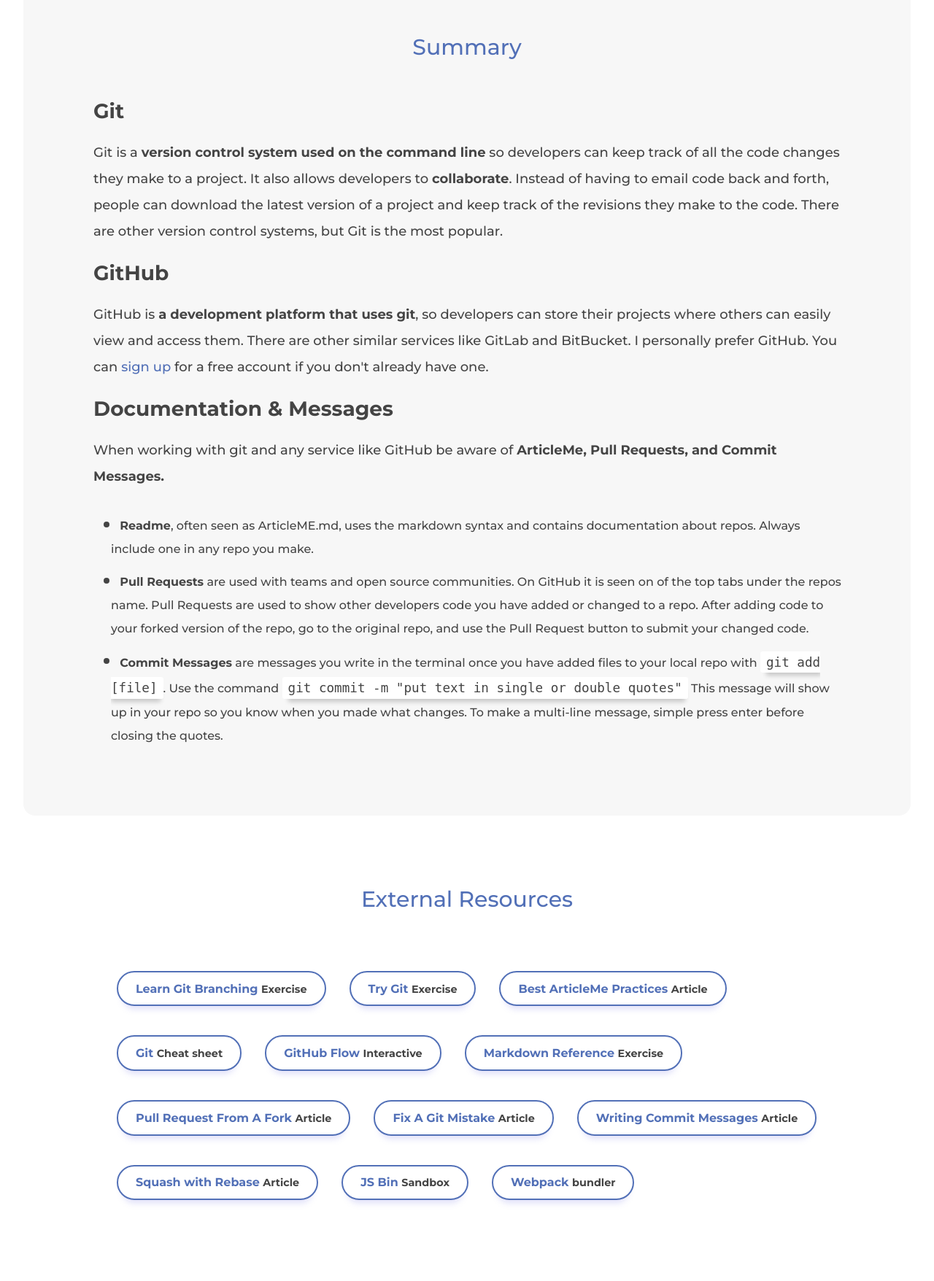
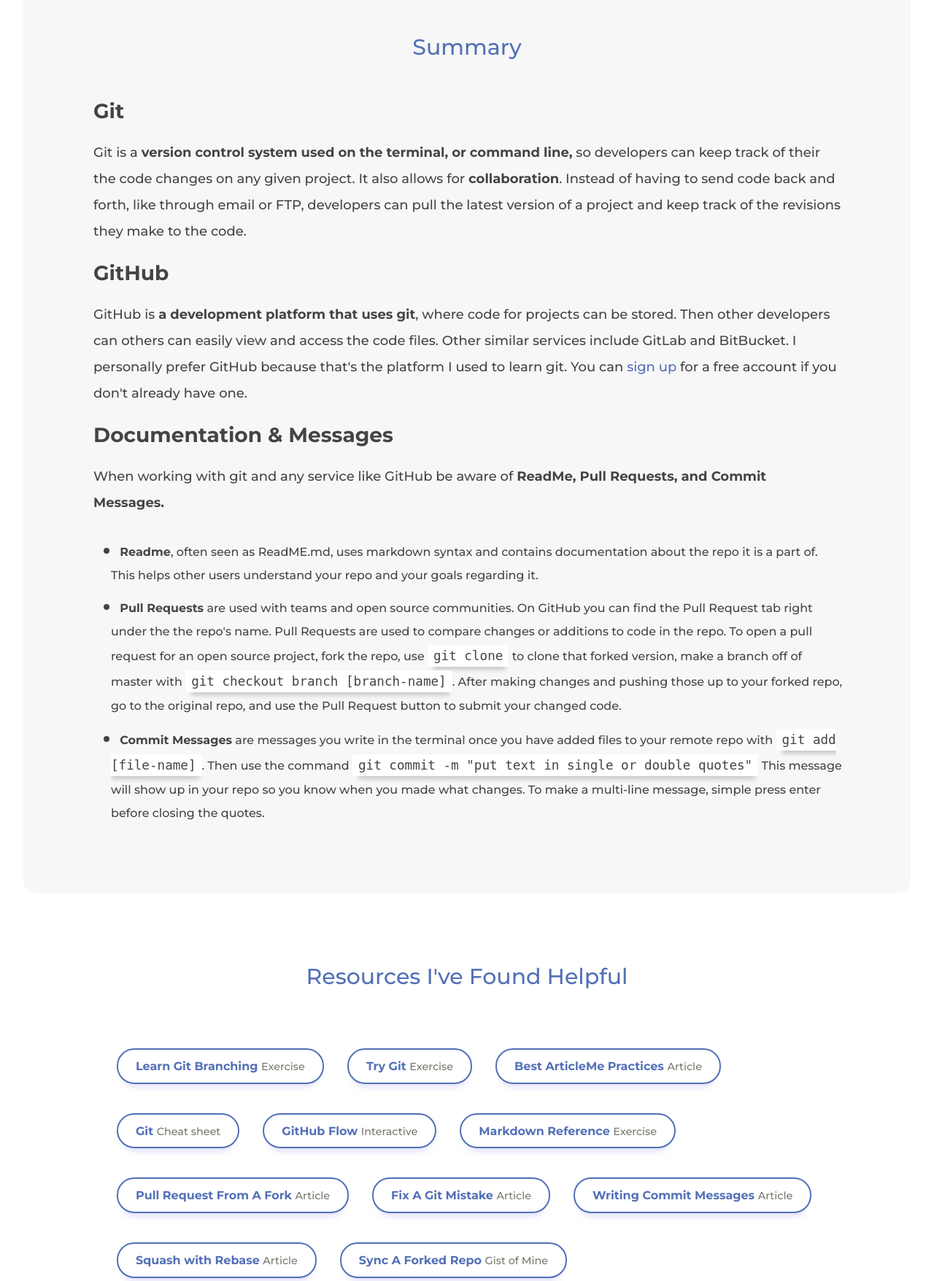
Before and after one commit to sparkbox/full-stack-beginners-guide, a web app: file git.html in a window 1280 px wide. Shown: the part 195-1951 px from the top of the page at 73% size. Run offline with its HTML, style and script files only (its server is not run), Linux system fonts and the light colour scheme.

Commit message:
fix: spelling and grammar

```diff
--- a/git.html
+++ b/git.html
@@ -21,96 +21,116 @@
         <section>
           <h3 class="section__subtitle">Git</h3>
           <p class="section__copy">
-            Git is a <strong>version control system used on the command line</strong> so developers can keep track of all the code changes they make to a project. It also allows developers to <strong>collaborate</strong>. Instead of having to email code back and forth, people can download the latest version of a project and keep track of the revisions they make to the code. There are other version control systems, but Git is the most popular.
+          Git is a <strong>version control system used on the terminal, or command line,</strong> so
+          developers can keep track of their the code changes on any given project. It also allows
+          for <strong>collaboration</strong>. Instead of having to send code back and forth, like
+          through email or FTP, developers can pull the latest version of a project and keep track of
+          the revisions they make to the code.
           </p>
         </section>
         <section>
           <h3 class="section__subtitle">GitHub</h3>
           <p class="section__copy">
-            GitHub is <strong>a development platform that uses git</strong>, so developers can store their projects where others can easily view and access them. There are other similar services like GitLab and BitBucket. I personally prefer GitHub. You can
-            <a href="https://github.com/join" target="_blank" class="section__link">sign up</a> for a free account if you don't already have one.          </p>
+          GitHub is <strong>a development platform that uses git</strong>, where code for projects can
+          be stored. Then other developers can others can easily view and access the code files. Other
+          similar services include GitLab and BitBucket. I personally prefer GitHub because that's the
+          platform I used to learn git. You can <a href="https://github.com/join" target="_blank" class="section__link">
+          sign up</a> for a free account if you don't already have one.
+          </p>
         </section>
         <section>
           <h3 class="section__subtitle">Documentation & Messages</h3>
           <p class="section__copy">
-            When working with git and any service like GitHub be aware of <strong>ArticleMe, Pull Requests, and Commit Messages.</strong>
+          When working with git and any service like GitHub be aware of <strong>ReadMe, Pull Requests,
+          and Commit Messages.</strong>
           </p>
           <ul class="list">
             <li class="list__item">
-                <strong>Readme</strong>, often seen as ArticleME.md, uses the markdown syntax and contains documentation about repos. Always include one in any repo you make.
+            <strong>Readme</strong>, often seen as ReadME.md, uses markdown syntax and contains
+            documentation about the repo it is a part of. This helps other users understand your
+            repo and your goals regarding it.
             </li>
             <li class="list__item">
-                <strong>Pull Requests</strong> are used with teams and open source communities. On GitHub it is seen on of the top tabs under the repos name. Pull Requests are used to show other developers code you have added or changed to a repo. After adding code to your forked version of the repo, go to the original repo, and use the Pull Request button to submit your changed code.
+            <strong>Pull Requests</strong> are used with teams and open source communities. On GitHub
+            you can find the Pull Request tab right under the the repo's name. Pull Requests are used
+            to compare changes or additions to code in the repo. To open a pull request for an open
+            source project, fork the repo, use <code class="code">git clone</code> to clone that forked
+            version, make a branch off of master with <code class="code">git checkout branch
+            [branch-name]</code>. After making changes and pushing those up to your forked repo, go to
+            the original repo, and use the Pull Request button to submit your changed code.
             </li>
             <li class="list__item">
-                <strong>Commit Messages</strong> are messages you write in the terminal once you have added files to your local repo with
-                <code class="code">git add [file]</code>. Use the command
-                <code class="code">git commit -m "put text in single or double quotes"</code> This message will show up in your repo so you know when you made what changes. To make a multi-line message, simple press enter before closing the quotes.
+            <strong>Commit Messages</strong> are messages you write in the terminal once you have added files
+            to your remote repo with <code class="code">git add [file-name]</code>. Then use the command
+            <code class="code">git commit -m "put text in single or double quotes"</code> This message will
+            show up in your repo so you know when you made what changes. To make a multi-line message,
+            simple press enter before closing the quotes.
             </li>
           </ul>
           </section>
         </div>
         <!-- resources section -->
         <div class="theme theme--resources">
-          <h2 class="theme__title">External Resources</h2>
+          <h2 class="theme__title">Resources I've Found Helpful</h2>
           <section class="section resources">
-            <a class="resources__link" href="https://learngitbranching.js.org/" target="_blank" aria-label="Interactive exercise on git branching">Learn Git Branching
+            <a class="resources__link" href="https://learngitbranching.js.org/" target="_blank">Learn Git Branching
               <span class="resources__meta">Exercise</span>
             </a>
-            <a class="resources__link" href="https://try.github.io/levels/1/challenges/1" target="_blank" aria-label="Interactive command line simulation to try git">Try Git
+            <a class="resources__link" href="https://try.github.io/levels/1/challenges/1" target="_blank">Try Git
               <span class="resources__meta">Exercise</span>
             </a>
-            <a class="resources__link" href="https://github.com/jehna/Articleme-best-practices" target="_blank" aria-label="An example ArticleMe that you can clone, in a GitHub repo">Best ArticleMe Practices
+            <a class="resources__link" href="https://github.com/jehna/Articleme-best-practices" target="_blank">Best ArticleMe Practices
               <span class="resources__meta">Article</span>
             </a>
-            <a class="resources__link" href="https://services.github.com/on-demand/downloads/github-git-cheat-sheet.pdf" target="_blank" aria-label="A PDF of commonly used git commands">Git
+            <a class="resources__link" href="https://services.github.com/on-demand/downloads/github-git-cheat-sheet.pdf" target="_blank">Git
               <span class="resources__meta">Cheat sheet</span>
             </a>
-            <a class="resources__link" href="https://guides.github.com/introduction/flow/" target="_blank" aria-label="An introduction to GitHub flow, highlighting each step of a contribution to a team's project">GitHub Flow
+            <a class="resources__link" href="https://guides.github.com/introduction/flow/" target="_blank">GitHub Flow
               <span class="resources__meta">Interactive</span>
             </a>
-            <a class="resources__link" href="http://commonmark.org/help/tutorial/" target="_blank" aria-label="Tutorial on markdown, where each section includes an example">Markdown Reference
+            <a class="resources__link" href="http://commonmark.org/help/tutorial/" target="_blank">Markdown Reference
               <span class="resources__meta">Exercise</span>
             </a>
-            <a class="resources__link" href="https://help.github.com/articles/creating-a-pull-request-from-a-fork/" target="_blank" aria-label="GitHub Help article with an 8 step outline">Pull Request From A Fork
+            <a class="resources__link" href="https://help.github.com/articles/creating-a-pull-request-from-a-fork/" target="_blank">Pull Request From A Fork
               <span class="resources__meta">Article</span>
             </a>
-            <a class="resources__link" href="http://ohshitgit.com/" target="_blank" aria-label="Example of git mistakes and how to fix them">Fix A Git Mistake
+            <a class="resources__link" href="http://ohshitgit.com/" target="_blank">Fix A Git Mistake
               <span class="resources__meta">Article</span>
             </a>
-            <a class="resources__link" href="https://github.com/erlang/otp/wiki/Writing-good-commit-messages" target="_blank" aria-label="A GitHub repo wiki on do's and don'ts with an example commit message">Writing Commit Messages
+            <a class="resources__link" href="https://github.com/erlang/otp/wiki/Writing-good-commit-messages" target="_blank">Writing Commit Messages
               <span class="resources__meta">Article</span>
             </a>
-            <a class="resources__link" href="http://gitready.com/advanced/2009/02/10/squashing-commits-with-rebase.html" target="_blank" aria-label="A GitHub repo wiki on do's and don'ts with an example commit message">Squash with Rebase
+            <a class="resources__link" href="http://gitready.com/advanced/2009/02/10/squashing-commits-with-rebase.html" target="_blank">Squash with Rebase
               <span class="resources__meta">Article</span>
             </a>
-            <a class="resources__link" href="https://jsbin.com/">JS Bin
-              <span class="resources__meta">Sandbox</span>
-            </a>
-            <a class="resources__link" href="https://github.com/webpack/webpack">Webpack
-              <span class="resources__meta">bundler</span>
+            <a class="resources__link" href="https://gist.github.com/corinneling/c027da69442ea08c5e67e71f72afe3c8" target="_blank">Sync A Forked Repo
+              <span class="resources__meta">Gist of Mine</span>
             </a>
             </section>
           </div>
           <!-- cheat sheet section -->
           <div class="theme theme--grey">
-            <h2 class="theme__title">CheatSheet</h2>
+            <h2 class="theme__title">Cheat Sheet</h2>
             <section class="section">
               <h3 class="section__subtitle">How to set up a GitHub Repo</h3>
               <div class="code__wrapper">
-                <code class="code code__block">touch ArticleME.md
+                <code class="code code__block">touch ReadME.md
                   git init
-                  git add ArticleME.md
+                  git add ReadME.md
                   git commit -m "first commit"
                   git remote add origin [github_repo_url]
                   git push -u origin master</code>
               </div>
-            </section>
-            <section class="section">
               <h3 class="section__subtitle">Add Changed Files</h3>
               <div class="code__wrapper">
                 <code class="code code__block">git status
                   git add [name_of_file]</code>
+              </div>
+              <h3 class="section__subtitle">Local, Remote, and Origin</h3>
+              <div class="code__wrapper">
+                <code class="code code__block">// local environment refers to your personal computer
+                  // remote refers to an in between state. It's where all of your files are stored when they committed but not yet pushed
+                  // origin refers to GitHub's environment</code>
               </div>
             </section>
           </div>
@@ -120,13 +140,17 @@
           <section class="section">
             <h3 class="section__subtitle section__subtitle--line">Contribute to this website</h3>
             <p class="section__copy">
-                You will need a basic understanding of html and css. Go to
-                <a class="section__link" href="#" target="_blank">this repository</a>,
-                or repo, on GitHub. Find an issue, and leave a comment letting other users know you will be working on that issue. Fork the repo, clone it, and start tackling your issue
+            You will need a basic understanding of html and css. Go to <a class="section__link" href="https://github.com/corinneling/beginners-guide" target="_blank">
+            this repository</a>, or repo, on GitHub. Fork the repo, clone it, and add something you've
+            learned about web development ot the bottom of the ReadME.md. And, if there are any issues
+            in the Issue tab, comment that you will be working on it. and start tackling the issue.
             </p>
             <h3 class="section__subtitle section__subtitle--line">Create your own repo or contribute to Open Source</h3>
             <p class="section__copy">
-                Create a repo for a project you are interested in starting, such as a personal website. Create a ArticleMe for the repo with some documentation, and try and make small, well documented commits. If you would rather contribute to an existing repo, check out these resources to find an Open Source project you are interested in:
+              Create a repo for a project you are interested in starting, such as a personal website.
+              Create a ReadME for the repo with some documentation, and try and make small, well documented
+              commits. If you would rather contribute to an existing repo, check out the following links to find
+              an Open Source project you are interested in:
             </p>
             <ul class="list">
               <li class="list__item">
@@ -138,11 +162,16 @@
                 Curated list of projects for new contributors
               </li>
             </ul>
-              <p class="section__copy">
-                For Help Visit <a href="https://github.community/" target="_blank" class="section__link" aria-label="Post a question or see what others asked">the GitHub Community Forum</a>
-              </p>
           </section>
         </div>
     </main>
+    <div class="pre-footer">
+      <div class="pre-footer__left">
+        <h2 class="pre-footer__title">Connect With The Community</h2>
+      </div>
+      <div class="pre-footer__right">
+        <a class="pre-footer__link" href="connect.html">Learn More</a>
+      </div>
+    </div>
   </body>
 </html>
--- a/src/scss/_component.resources.scss
+++ b/src/scss/_component.resources.scss
@@ -55,6 +55,7 @@
 
   &__meta {
     font-size: 0.9rem;
+    font-weight: normal;
     color: $c-old-silver;
 
     .resources__link:hover & {
--- a/src/scss/_settings.general.scss
+++ b/src/scss/_settings.general.scss
@@ -20,7 +20,7 @@
   max-width: 100rem;
 
   @media (min-width: $first-bp) {
-    margin: 1rem;
+    margin: 1rem auto;
   }
 
   &--home {
--- a/src/scss/_settings.variables.scss
+++ b/src/scss/_settings.variables.scss
@@ -5,8 +5,8 @@
 $c-white: #fff;
 $c-grey-blue: #6a758f;
 $c-blue-yonder: #5270b7;
-$c-old-silver: #85877C;
-$c-cambridge-blue: #7FBEAB;
+$c-old-silver: #77796f;
+$c-cambridge-blue: #64d4b3;
 
 // media queries
 $first-bp: 50rem;
```
Also changed, not shown: a11y.html (+53 -19 lines), design.html (+27 -11 lines), dotfiles.html (+66 -42 lines), js.html (+44 -20 lines), tests.md (deleted, +0 -74 lines), wordpress.html (+59 -54 lines), dist/css/main.css, index.html (indentation only). Lines whose indentation alone changed are shown as unchanged.
